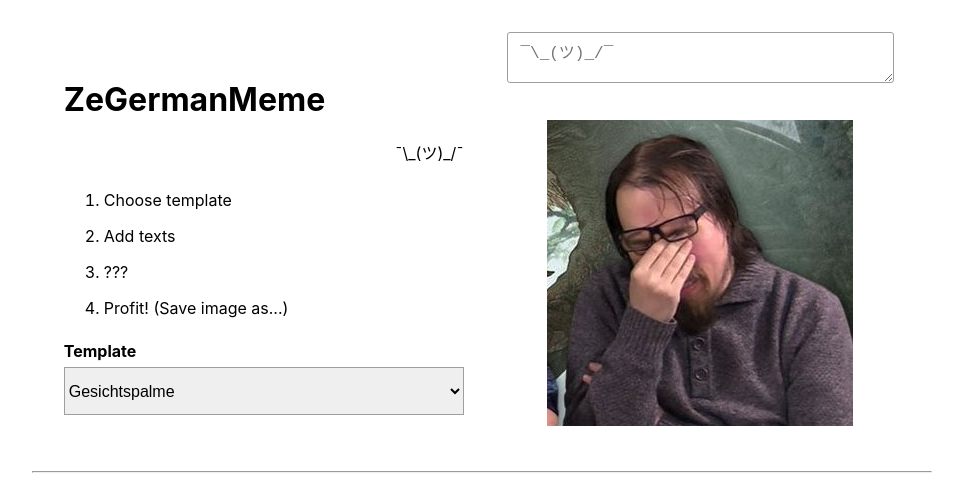
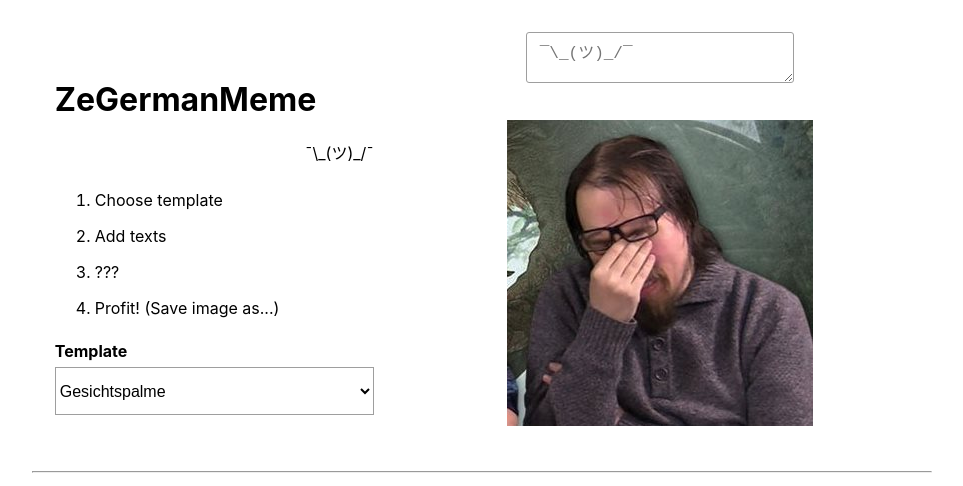
Before and after one commit to rmehner/ZeGermanMeme, a website: page index.html in a window 1280 px wide. Shown: the top 486 px of the page, without its empty margins (158-1121 px from the left). Drawn offline with Linux system fonts and the light colour scheme.

Commit message:
ze spacing and ze focus color

```diff
--- a/index.html
+++ b/index.html
@@ -14,7 +14,7 @@
   </head>
   <body>
     <div class="ze-wrapper">
-      <div class="ze-content-box">
+      <div class="ze-content-box ze-content-cause">
         <h1>ZeGermanMeme</h1>
         <marquee behavior="alternate">¯\_(ツ)_/¯</marquee>
         <p>
@@ -33,7 +33,7 @@
           >
         </select>
       </div>
-      <div class="ze-content-box">
+      <div class="ze-content-box ze-content-effect">
         <div id="inputs" class="ze-inputs"></div>
         <div class="ze-canvas-wrap">
           <canvas id="myLittleCanvas" class="ze-canvas"></canvas>
--- a/main.css
+++ b/main.css
@@ -28,11 +28,13 @@ body {
 
 .ze-canvas {
   max-width: 100%;
+  max-height: 90%;
 }
 
 .ze-inputs {
   display: flex;
   flex-direction: column;
+  justify-content: center;
 }
 
 .ze-inputs textarea {
@@ -40,6 +42,7 @@ body {
   margin: 1rem 0;
   padding: 0.4rem 0.8rem;
   border-radius: 3px;
+  max-width: 15rem;
 }
 
 h1 {
@@ -50,6 +53,14 @@ textarea,
 select {
   font-size: 1rem;
   border-color: #9e9e9e;
+  outline: none;
+  background: #fff;
+}
+
+textarea:focus,
+select:focus {
+  box-shadow: 0 0 8px rgba(227, 4, 35, 1);
+  border: 1px solid rgba(227, 4, 35, 1);
 }
 
 select {
@@ -84,8 +95,15 @@ footer {
   .ze-content-box {
     display: inline-block;
     vertical-align: middle;
-    width: calc(48% - 2rem);
     margin: 0 1rem;
+  }
+
+  .ze-content-cause {
+    width: calc(39% - 2rem);
+  }
+
+  .ze-content-effect {
+    width: calc(59% - 2rem);
   }
 
   .ze-inputs {
```
